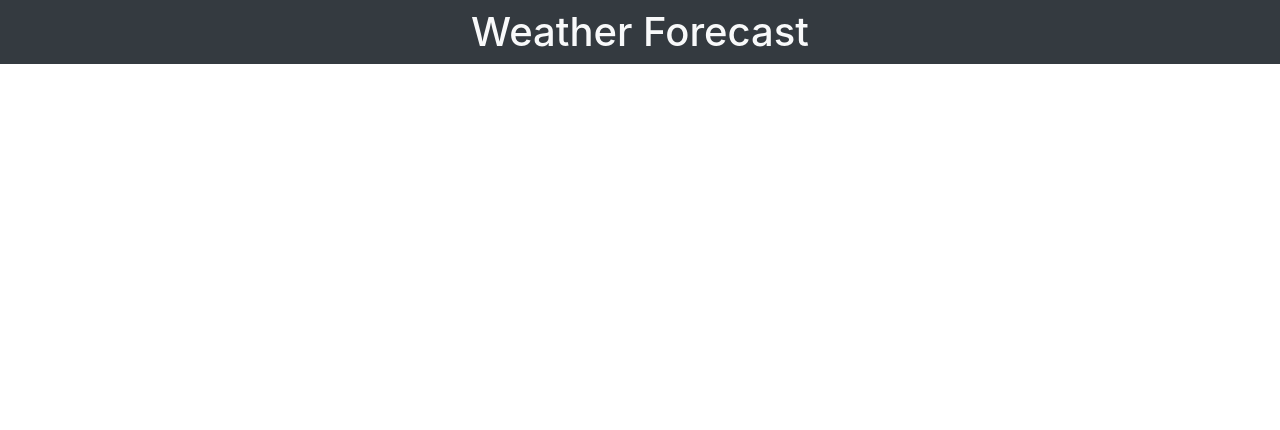
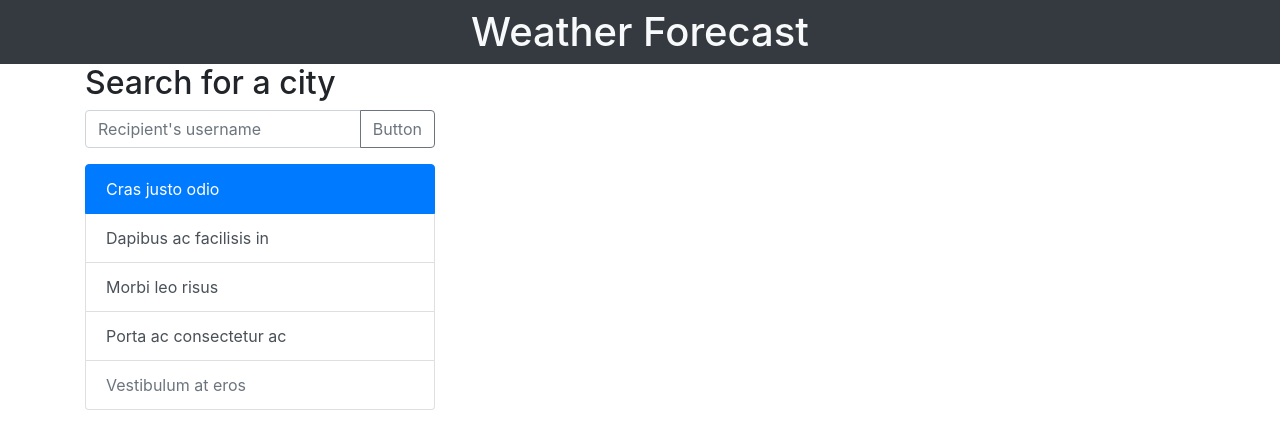
Before and after one commit to kfreeborg/weather, a plain HTML site: page index.html in a window 1280 px wide. Drawn offline with nearby package versions, Linux system fonts and the light colour scheme.

Commit message:
added one column html

```diff
--- a/index.html
+++ b/index.html
@@ -16,14 +16,56 @@
   </nav>
 
   <!-- columns container (2) -->
+  <div class="container">
+    <div class="row">
+      <div class="col-4 border-dark">
+        <!-- one column -->
+        <h2>Search for a city</h2>
+        <div class="input-group mb-3">
+          <input type="text" class="form-control" placeholder="Recipient's username" aria-label="Recipient's username"
+            aria-describedby="button-addon2">
+          <div class="input-group-append">
+            <button class="btn btn-outline-secondary" type="button" id="button-addon2">Button</button>
+          </div>
+        </div>
 
-  <!-- one column -->
-  <!-- field group and addon -->
-  <!-- list group -->
+        <div class="list-group">
+          <a href="#" class="list-group-item list-group-item-action active">
+            Cras justo odio
+          </a>
+          <a href="#" class="list-group-item list-group-item-action">Dapibus ac facilisis in</a>
+          <a href="#" class="list-group-item list-group-item-action">Morbi leo risus</a>
+          <a href="#" class="list-group-item list-group-item-action">Porta ac consectetur ac</a>
+          <a href="#" class="list-group-item list-group-item-action disabled" tabindex="-1"
+            aria-disabled="true">Vestibulum at
+            eros</a>
+        </div>
+        <!-- field group and addon -->
+        <!-- list group -->
 
-  <!-- other column -->
-  <!-- big card and badge -->
-  <!-- 5 small cards -->
+      </div>
+
+      <div class="col-8 border-dark">
+        <!-- other column -->
+        <!-- big card and badge -->
+        <!-- 5 small cards -->
+
+      </div>
+
+    </div>
+
+
+
+
+
+
+
+
+
+
+
+  </div>
+
 
 </body>
 
```
